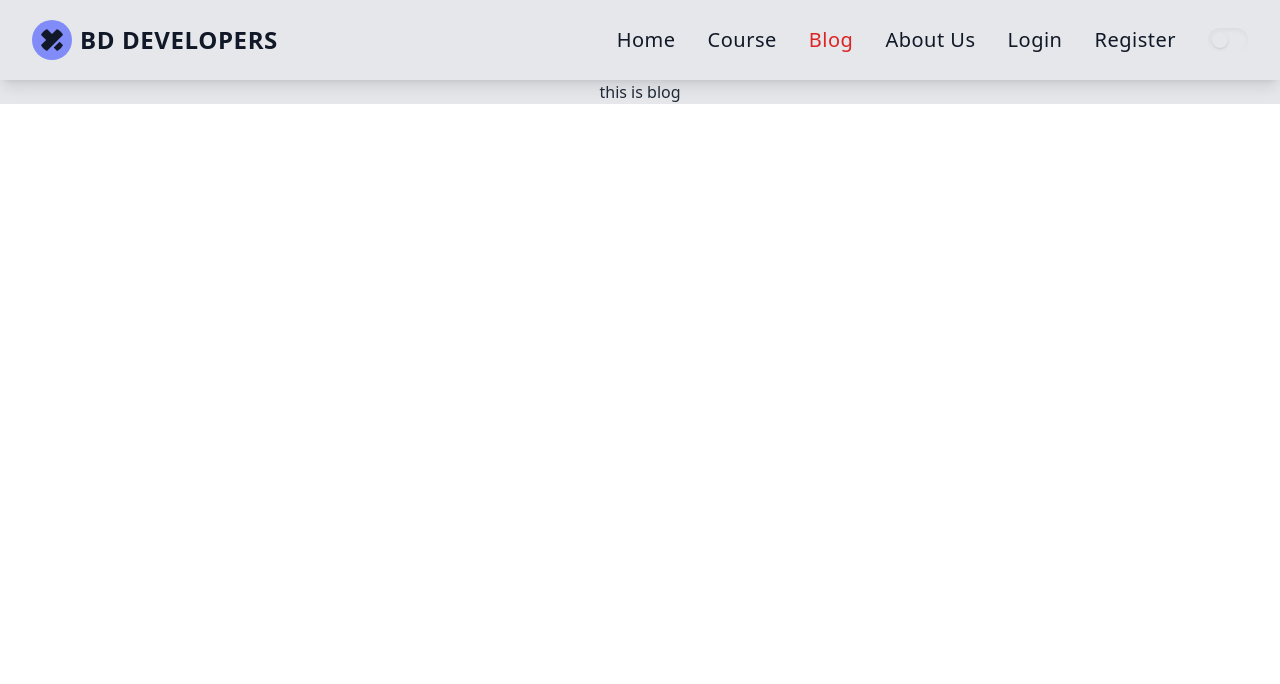
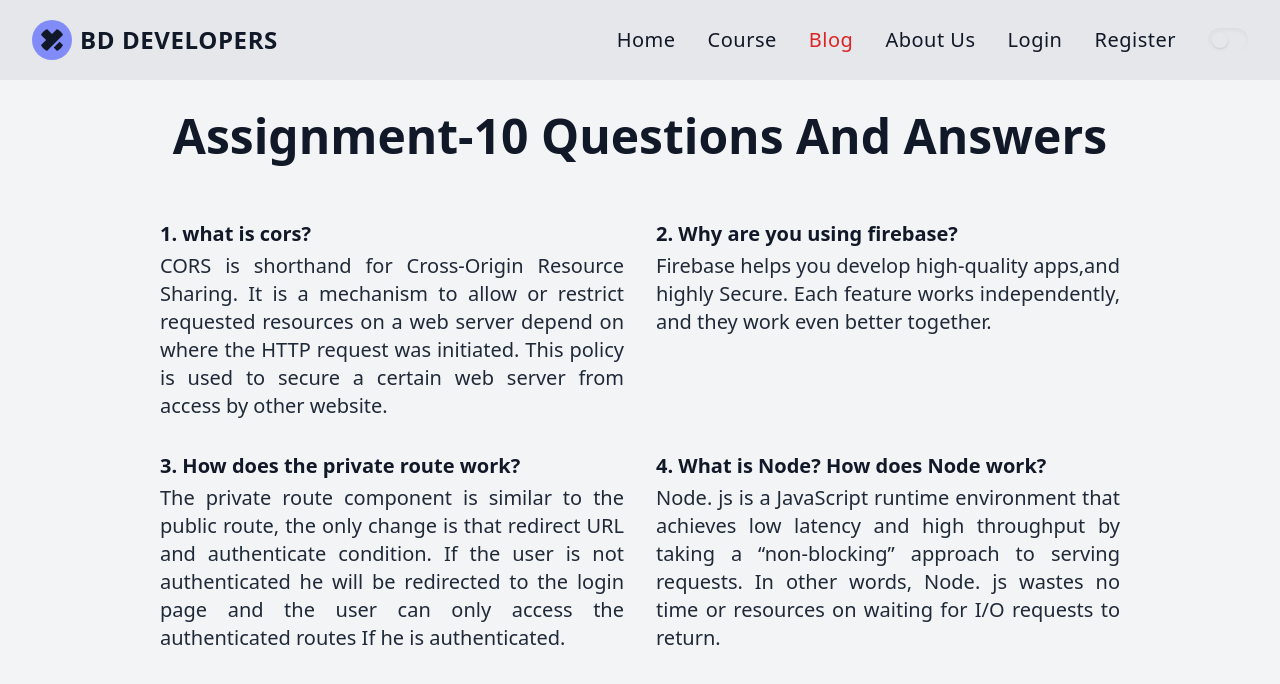
Before and after one commit to Sujonmia5/BD-DEVELOPER-CLIENT-SIDE, a React (Create React App) app: page /blog in a window 1280 px wide. Shown: the top 684 px of the page. Built offline with nearby package versions, Linux system fonts and the light colour scheme; no server answers.

Commit message:
blog file question and answer added

```diff
--- a/src/Components/Blog/Blog.js
+++ b/src/Components/Blog/Blog.js
@@ -5,9 +5,33 @@ const Blog = () => {
     return (
         <>
             <Navbar />
-            <div>
-                <h1>this is blog</h1>
-            </div>
+            <section className="bg-gray-100 text-gray-900">
+                <div className="container flex flex-col justify-center p-4 mx-auto md:p-8">
+                    <h2 className="mb-12 text-4xl font-bold leading-none text-center sm:text-5xl">Assignment-10 Questions And Answers</h2>
+                    <div className="grid gap-10 md:gap-8 sm:p-3 md:grid-cols-2 lg:px-12 xl:px-32 text-xl">
+                        <div>
+                            <h3 className="font-semibold text-start">1. what is cors?</h3>
+                            <p className="mt-1 text-gray-800 text-justify">CORS is shorthand for Cross-Origin Resource Sharing. It is a mechanism to allow or restrict requested resources on a web server depend on where the HTTP request was initiated. This policy is used to secure a certain web server from access by other website.</p>
+                        </div>
+                        <div>
+                            <h3 className="font-semibold text-start">2. Why are you using firebase?</h3>
+                            <p className="mt-1 text-gray-800 text-justify">Firebase helps you develop high-quality apps,and highly Secure. Each feature works independently, and they work even better together.
+
+                                <span>
+
+                                </span></p>
+                        </div>
+                        <div>
+                            <h3 className="font-semibold text-start">3. How does the private route work?</h3>
+                            <p className="mt-1 text-gray-800 text-justify">The private route component is similar to the public route, the only change is that redirect URL and authenticate condition. If the user is not authenticated he will be redirected to the login page and the user can only access the authenticated routes If he is authenticated.</p>
+                        </div>
+                        <div>
+                            <h3 className="font-semibold text-start">4. What is Node? How does Node work?</h3>
+                            <p className="mt-1 text-gray-800 text-justify">Node. js is a JavaScript runtime environment that achieves low latency and high throughput by taking a “non-blocking” approach to serving requests. In other words, Node. js wastes no time or resources on waiting for I/O requests to return.</p>
+                        </div>
+                    </div>
+                </div>
+            </section>
         </>
     );
 };
--- a/src/Components/Category/Category.js
+++ b/src/Components/Category/Category.js
@@ -4,7 +4,7 @@ import { NavLink } from 'react-router-dom';
 const Category = () => {
     const [categoryName, setCategory] = useState([])
     useEffect(() => {
-        fetch('http://localhost:5000/category')
+        fetch('https://assignment-10-server-hksyjnu4u-sujonmia5.vercel.app/category')
             .then(category => category.json())
             .then(data => setCategory(data))
     }, [])
--- /dev/null
+++ b/src/Components/Loading/Loading.js
@@ -0,0 +1,11 @@
+import React from 'react';
+
+const Loading = () => {
+    return (
+        <div className='flex justify-center items-center'>
+            <div className="w-16 h-16 border-4 border-dashed rounded-full animate-spin dark:border-indigo-400"></div>
+        </div>
+    );
+};
+
+export default Loading;
--- a/src/Components/Register/Register.js
+++ b/src/Components/Register/Register.js
@@ -7,7 +7,7 @@ import { useNavigate } from 'react-router-dom';
 
 const Register = () => {
     const [error, setError] = useState('')
-    const { createUser, updateName, verifyMail, googleRegister, gitHubRegister } = useContext(AuthContext)
+    const { createUser, logOut, updateName, verifyMail, googleRegister, gitHubRegister } = useContext(AuthContext)
     // console.log(user);
     const Navigate = useNavigate()
 
@@ -31,6 +31,7 @@ const Register = () => {
                 Swal.fire('Account create Successful', 'Check your email and verify', "success")
                 // console.log(user);
                 form.reset()
+                logOut()
                 Navigate('/login')
             })
             .catch(error => {
--- a/src/Context/Context.js
+++ b/src/Context/Context.js
@@ -30,8 +30,8 @@ const Context = ({ children }) => {
     const forgetPassword = (email) => {
         return sendPasswordResetEmail(auth, email)
     }
-    const updateName = (name, photoUrl) => {
-        return updateProfile(auth.currentUser, { displayName: name, photoURL: photoUrl })
+    const updateName = (name, photoUrl, number) => {
+        return updateProfile(auth.currentUser, { displayName: name, photoURL: photoUrl, phoneNumber: number })
     }
     const verifyMail = () => {
         return sendEmailVerification(auth.currentUser)
--- a/src/Layout/Layout.js
+++ b/src/Layout/Layout.js
@@ -1,13 +1,13 @@
-import React, { useContext, useState } from 'react';
+import React from 'react';
 import { Outlet } from 'react-router-dom';
 import Category from '../Components/Category/Category';
 import Footer from '../Components/Footer/Footer';
 import Header from '../Components/Header/Header';
 import Navbar from '../Components/Navbar/Navbar';
-import { AuthContext } from '../Context/Context';
+
 
 const Layout = () => {
-    const { loader } = useContext(AuthContext)
+
 
     return (
         <div>
--- a/src/Routes/PrivetRoute/PrivetRoute.js
+++ b/src/Routes/PrivetRoute/PrivetRoute.js
@@ -1,5 +1,6 @@
 import React, { useContext } from 'react';
 import { Navigate, useLocation } from 'react-router-dom';
+import Loading from '../../Components/Loading/Loading';
 import { AuthContext } from '../../Context/Context';
 
 const PrivetRoute = ({ children }) => {
@@ -7,7 +8,7 @@ const PrivetRoute = ({ children }) => {
     const location = useLocation()
 
     if (loader) {
-        return <h1>this loading</h1>
+        return <Loading />
     }
 
     if (user && user.email) {
--- a/src/Routes/Routes.js
+++ b/src/Routes/Routes.js
@@ -20,26 +20,26 @@ const routes = createBrowserRouter([
             {
                 path: '/',
                 element: <Home />,
-                loader: () => fetch('http://localhost:5000/allCourse')
+                loader: () => fetch('https://assignment-10-server-hksyjnu4u-sujonmia5.vercel.app/allCourse')
             },
             {
                 path: '/home',
                 element: <Home />,
-                loader: () => fetch('http://localhost:5000/allCourse')
+                loader: () => fetch('https://assignment-10-server-hksyjnu4u-sujonmia5.vercel.app/allCourse')
             },
             {
                 path: '/course',
                 element: <CourseCart />,
-                loader: () => fetch('http://localhost:5000/allCourse')
+                loader: () => fetch('https://assignment-10-server-hksyjnu4u-sujonmia5.vercel.app/allCourse')
             },
             {
                 path: '/category/:id', element: <Course />,
-                loader: ({ params }) => fetch(`http://localhost:5000/category/${params.id}`)
+                loader: ({ params }) => fetch(`https://assignment-10-server-hksyjnu4u-sujonmia5.vercel.app/category/${params.id}`)
             },
             {
                 path: '/course/details/:id',
                 element: <PrivetRoute><CourseDetails /></PrivetRoute>,
-                loader: ({ params }) => fetch(`http://localhost:5000/category/${params.id}`)
+                loader: ({ params }) => fetch(`https://assignment-10-server-hksyjnu4u-sujonmia5.vercel.app/category/${params.id}`)
             }
         ]
     },
```
Also changed, not shown: src/Components/CourseDetails/CourseDetails.js (+27 -12 lines).
